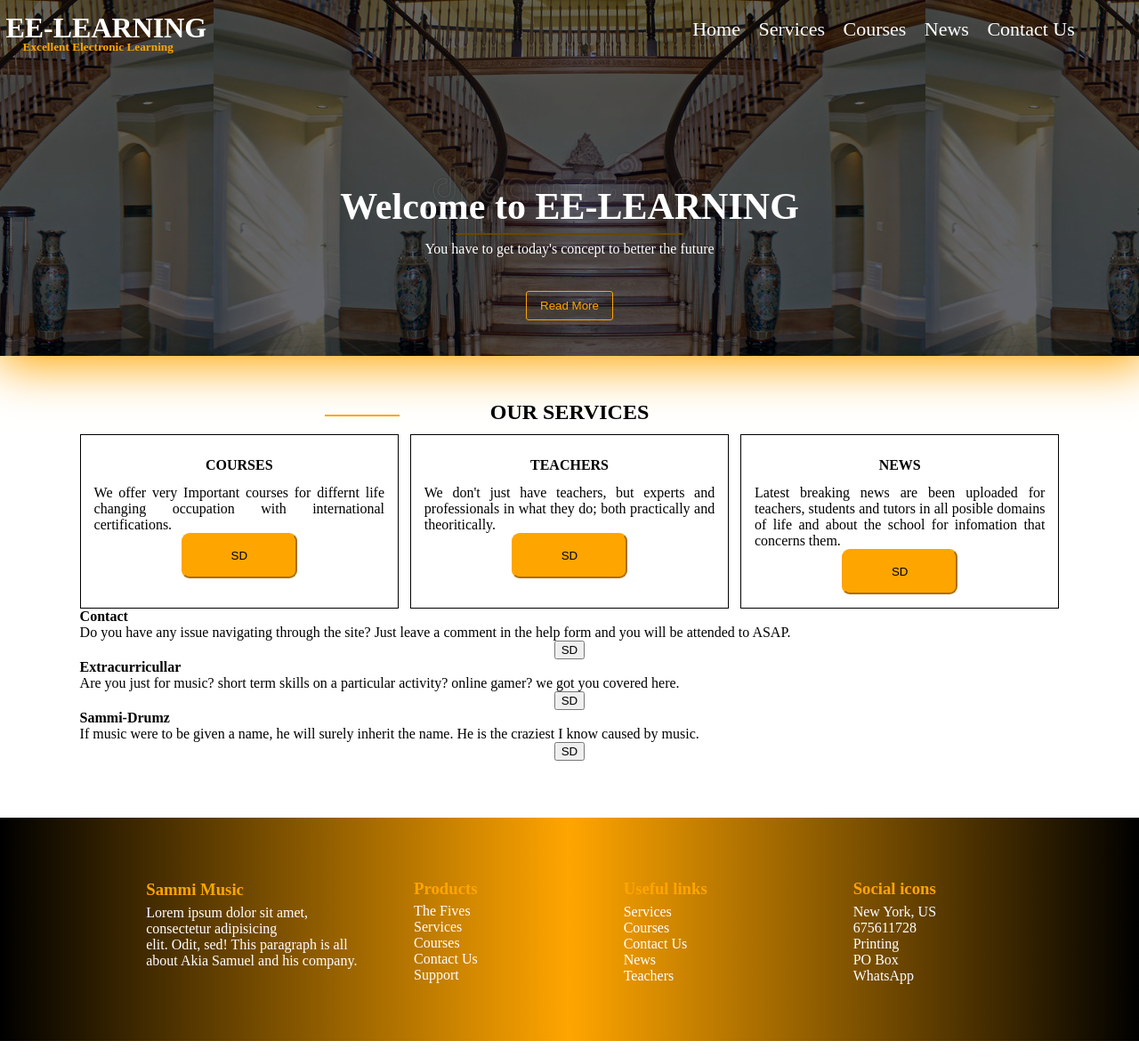
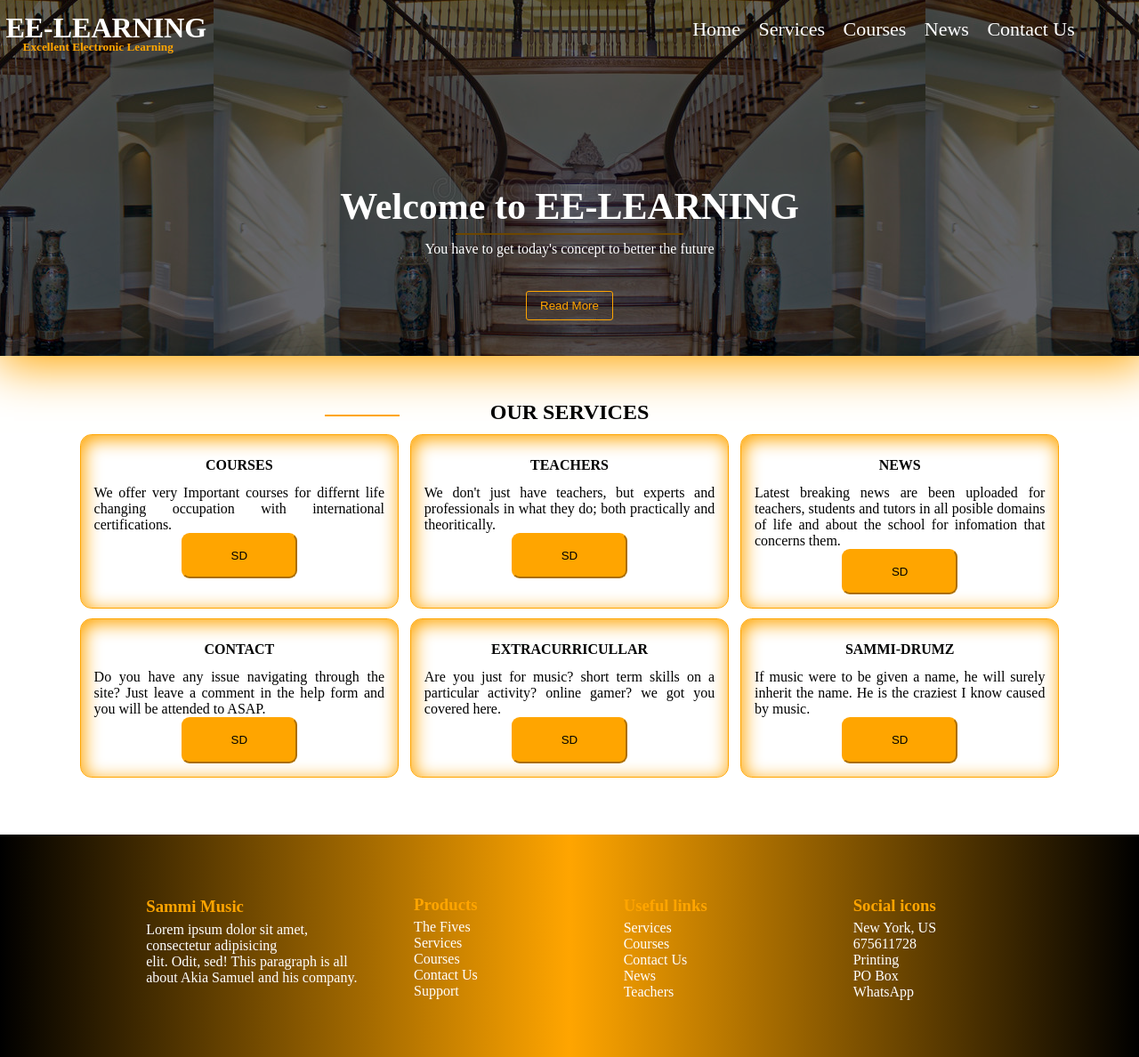
Before and after one commit to Sammi-Drums/Site-7, a PHP site: page / in a window 1280 px wide. Shown: the whole page at 89% size. Run offline with PHP 8.4, Linux system fonts and the light colour scheme.

Commit message:
CardsDone

```diff
--- a/CSS/Style.css
+++ b/CSS/Style.css
@@ -34,11 +34,13 @@
     margin-top: 1%;
 }
 .card1{
-    border: 1px solid black;
+    border: 1px solid orange;
     padding: 15px;
     border-bottom: 44%;
     margin-right: 1vw;
     flex: 33.3%;
+    border-radius: 1vw;
+    box-shadow: inset 2px 4px 20px 1px orange;
 }
 .card1 button{
     border-radius: 9px;
@@ -64,10 +66,12 @@
 }
 .card2{
     flex: 33.3%;
-    border: 1px solid black;
+    border: 1px solid orange;
     padding: 15px;
     border-bottom: 44%;
     margin-right: 1vw;
+    border-radius: 1vw;
+    box-shadow: inset 2px 4px 20px 1px orange;
 }
 .card2 button{
     border-radius: 9px;
@@ -92,10 +96,12 @@
     text-align: justify;
 }
 .card3{
-    border: 1px solid black;
+    border: 1px solid orange;
     padding: 15px;
     border-bottom: 44%;
     flex: 33.3%;
+    border-radius: 1vw;
+    box-shadow: inset 2px 4px 20px 1px orange;
 }
 .card3 button{
     border-radius: 9px;
@@ -198,3 +204,102 @@
 .card31 p{
     text-align: justify;
 } */
+
+/* $$$$$$$$$$$$$$$$$$$$$$$$$$$$$$$$$$$$$$$$$$$ */
+
+.cardss{
+    display: flex;
+    margin-top: 1%;
+}
+.card11{
+    border: 1px solid orange;
+    padding: 15px;
+    border-bottom: 44%;
+    margin-right: 1vw;
+    flex: 33.3%;
+    border-radius: 1vw;
+    box-shadow: inset 2px 4px 20px 1px orange;
+}
+.card11 button{
+    border-radius: 9px;
+    width: 40%;
+    padding: 5%;
+    background-color: orange;
+    border-color: orange;
+
+}
+.card11 button:hover{
+    background-color: white;
+    color: orange;
+}
+.card11 h4{
+    text-align: center;
+    margin-top: 3%;
+     margin-bottom: 4%;
+     text-transform: uppercase;
+    font-weight: 800;
+}
+.card11 p{
+    text-align: justify;
+}
+.card21{
+    flex: 33.3%;
+    border: 1px solid orange;
+    padding: 15px;
+    border-bottom: 44%;
+    margin-right: 1vw;
+    border-radius: 1vw;
+    box-shadow: inset 2px 4px 20px 1px orange;
+}
+.card21 button{
+    border-radius: 9px;
+    width: 40%;
+    padding: 5%;
+    background-color: orange;
+    border-color: orange;
+
+}
+.card21 button:hover{
+    background-color: white;
+    color: orange;
+}
+.card21 h4{
+    text-align: center;
+    margin-top: 3%;
+    margin-bottom: 4%;
+    text-transform: uppercase;
+    font-weight: 800;
+}
+.card21 p{
+    text-align: justify;
+}
+.card31{
+    border: 1px solid orange;
+    padding: 15px;
+    border-bottom: 44%;
+    flex: 33.3%;
+    border-radius: 1vw;
+    box-shadow: inset 2px 4px 20px 1px orange;
+}
+.card31 button{
+    border-radius: 9px;
+    width: 40%;
+    padding: 5%;
+    background-color: orange;
+    border-color: orange;
+
+}
+.card31 button:hover{
+    background-color: white;
+    color: orange;
+}
+.card31 h4{
+    text-align: center;
+    margin-top: 3%;
+    margin-bottom: 4%;
+    text-transform: uppercase;
+    font-weight: 800;
+}
+.card31 p{
+    text-align: justify;
+}
--- a/index.html
+++ b/index.html
@@ -84,7 +84,7 @@
                     <center><button>  SD </button></center>
                 </div>
             </div>
-            <div class="cards1">
+            <div class="cardss">
                 <div class="card11">
                     <center>  </center>
                     <h4> Contact </h4>
```
